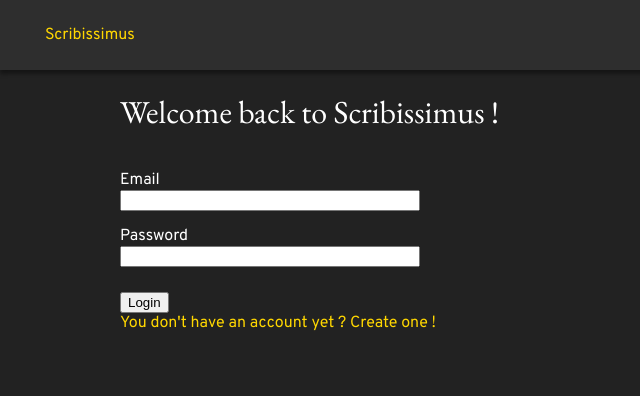
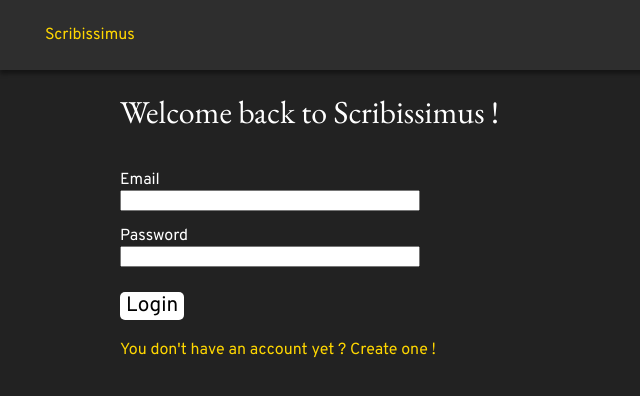
Before and after one commit to leoncik/PERN-Blog, a React (Vite) app in the folder client/: page /login in a window 1280 px wide. Shown: the top 396 px of the page, without its empty margins (0-640 px from the left). Built offline with nearby package versions, Linux system fonts and the light colour scheme.

Commit message:
feat: add style to buttons

```diff
--- a/client/src/components/BlogPost/BlogPost.module.css
+++ b/client/src/components/BlogPost/BlogPost.module.css
@@ -1,4 +1,17 @@
 .blog-post {
+    margin-bottom: 40px;
+    padding: 12px 25px;
     box-shadow: rgba(0, 0, 0, 0.35) 0px 5px 15px;
     background-color: rgb(44, 43, 37);
 }
+
+.action-buttons {
+    display: flex;
+    justify-content: flex-end;
+    gap: 25px;
+}
+
+.delete-button {
+    color: white;
+    background-color: rgb(197, 31, 31);
+}
--- a/client/src/components/BlogPost/BlogPost.tsx
+++ b/client/src/components/BlogPost/BlogPost.tsx
@@ -37,8 +37,10 @@ function BlogPost({ title, content, id }: BlogPostProps) {
         <article className={classes['blog-post']}>
             <h2>{title}</h2>
             <p>{content}</p>
-            <button onClick={() => handleDeletePost(id)}>DELETE POST</button>
-            <EditPost title={title} content={content} id={id} />
+            <div className={classes["action-buttons"]}>
+                <EditPost title={title} content={content} id={id} />
+                <button className={classes['delete-button']} onClick={() => handleDeletePost(id)}>DELETE POST</button>
+            </div>
         </article>
     );
 }
--- a/client/src/components/BlogPost/EditPost/EditPost.module.css
+++ b/client/src/components/BlogPost/EditPost/EditPost.module.css
@@ -1,3 +1,7 @@
+.edit-button {
+    background-color: #ffc107;
+}
+
 .modal {
     position: fixed;
     background-color: rgba(0, 0, 0, 0.5);
@@ -24,3 +28,12 @@ input {
 textarea {
     width: 100%;
 }
+
+.cancel-button {
+    background-color: #b9b6ac;
+    color: white;
+    margin-right: 16px;
+}
+.confirm-edit-button {
+    background-color: #ffc107;
+}
--- a/client/src/components/BlogPost/EditPost/EditPost.tsx
+++ b/client/src/components/BlogPost/EditPost/EditPost.tsx
@@ -56,7 +56,7 @@ function EditPost({ title, content, id }: EditPostProps) {
 
     return (
         <div>
-            <button onClick={showModal}>Edit post</button>
+            <button className={classes['edit-button']} onClick={showModal}>Edit post</button>
             <div
                 className={classes['modal']}
                 style={{ display: isModalVisible ? 'block' : 'none' }}
@@ -73,8 +73,8 @@ function EditPost({ title, content, id }: EditPostProps) {
                         value={postContent}
                         onChange={(e) => setPostContent(e.target.value)}
                     ></textarea>
-                    <button onClick={hideModal}>Cancel</button>
-                    <button onClick={updateBlogPost}>Edit post</button>
+                    <button className={classes['cancel-button']} onClick={hideModal}>Cancel</button>
+                    <button className={classes['confirm-edit-button']} onClick={updateBlogPost}>Edit post</button>
                 </div>
             </div>
         </div>
--- a/client/src/index.css
+++ b/client/src/index.css
@@ -86,3 +86,15 @@ ul {
     padding-left: 0;
     margin-top: 0;
 }
+
+button {
+    font-family: 'Overpass';
+    background-color: #fff;
+    border-radius: 5px;
+    border: none;
+    font-size: 1.3rem;
+    cursor: pointer;
+}
+button:active {
+    transform: scale(0.98);
+}
--- a/client/src/pages/Login/Login.module.css
+++ b/client/src/pages/Login/Login.module.css
@@ -6,3 +6,8 @@ label {
     display: inline-block;
     margin-top: 15px;
 }
+
+.register-link {
+    display: inline-block;
+    margin-top: 20px;
+}
--- a/client/src/pages/Login/Login.tsx
+++ b/client/src/pages/Login/Login.tsx
@@ -78,7 +78,7 @@ function Login() {
                     <input ref={passwordRef} type="password" id="password" />
                     <button>Login</button>
                 </form>
-                <Link to="/register">
+                <Link className={classes['register-link']} to="/register">
                     You don't have an account yet ? Create one !
                 </Link>
             </div>
```
